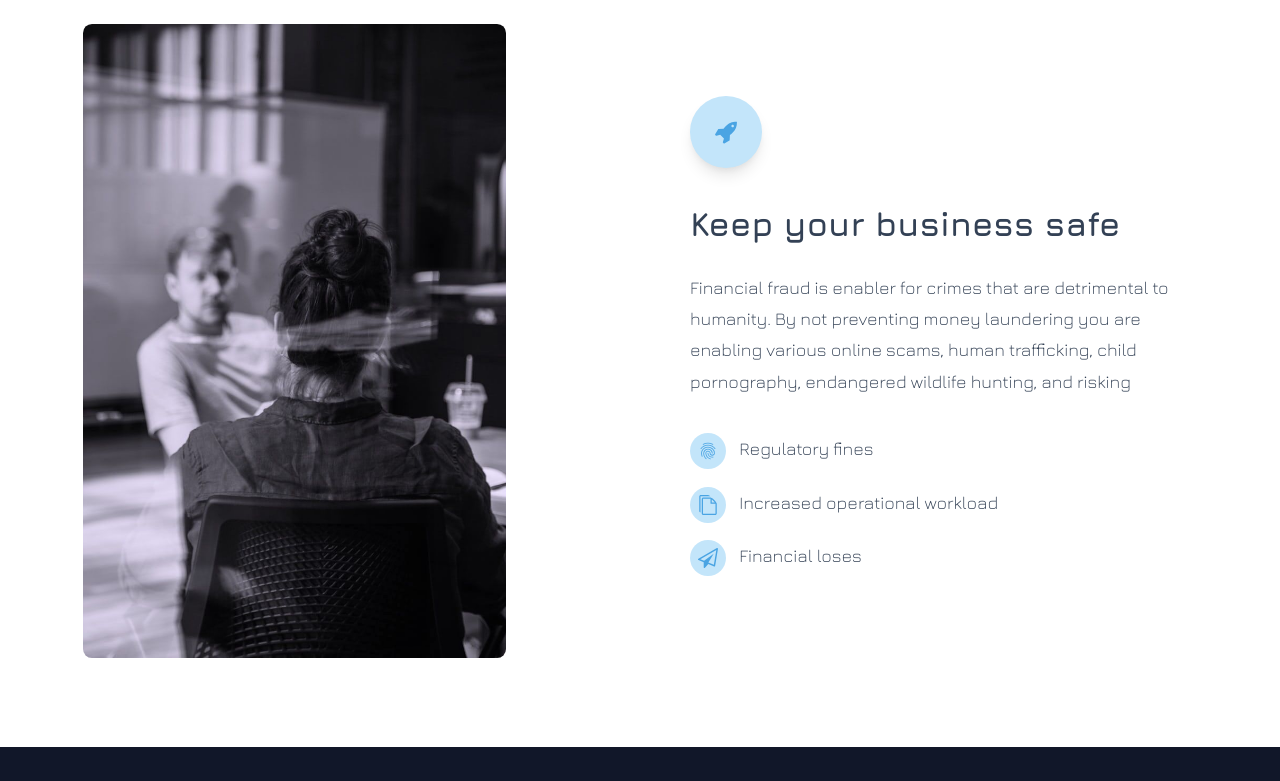
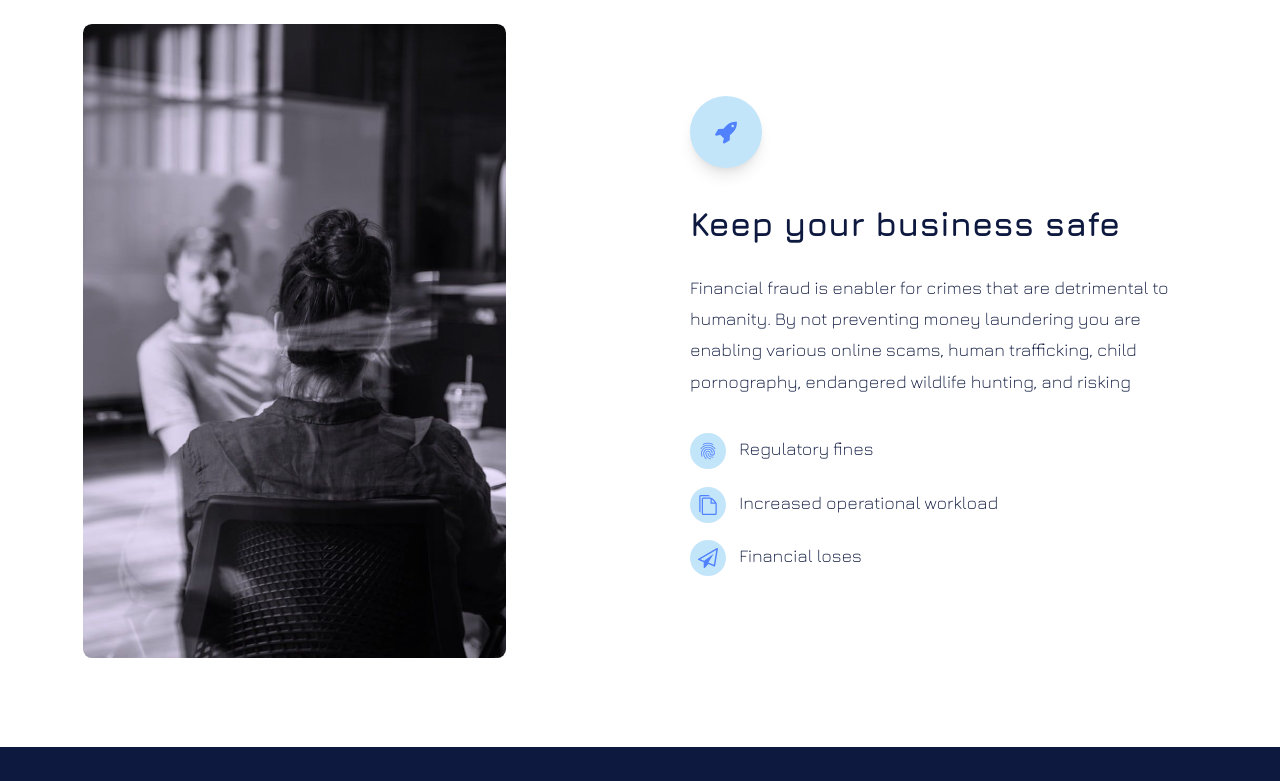
Before and after one commit to prediktiv/prediktiv, a website built with Parcel: page index.html in a window 1280 px wide. Shown: the part 959-1740 px from the top of the page. Built offline with nearby package versions, Linux system fonts and the light colour scheme.

Commit message:
CSS update

```diff
--- a/style.css
+++ b/style.css
@@ -4,16 +4,16 @@
   --dl-size-size-unit: 1rem;
   --dl-color-gray-black: #000000;
   --dl-color-gray-white: #FFFFFF;
-  --dl-color-pimary-300: #0284c7ff;
-  --dl-color-pimary-500: #4aa4e3ff;
+  --dl-color-pimary-300: #5081FF;
+  --dl-color-pimary-500: #5081FF;
   --dl-color-pimary-700: #c3e5faff;
   --dl-color-pimary-800: #e3e8efff;
   --dl-color-pimary-900: #f2f5f9ff;
   --dl-space-space-unit: 1rem;
   --dl-size-size-halfunit: 0.5rem;
-  --dl-color-secondary-100: #111729ff;
-  --dl-color-secondary-300: #1e293bff;
-  --dl-color-secondary-400: #334155ff;
+  --dl-color-secondary-100: #0E193F;
+  --dl-color-secondary-300: #0E193F;
+  --dl-color-secondary-400: #0E193F;
   --dl-color-secondary-500: #677b8eff;
   --dl-color-secondary-700: #94a3b8ff;
   --dl-radius-radius-round: 50%;
```
Also changed, not shown: 1 other file.
